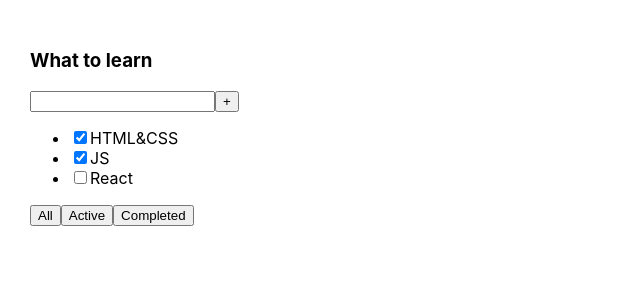
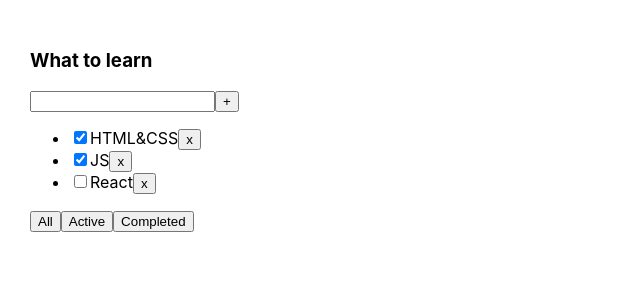
Before and after one commit to julia-lahtina/todolist, a React (Create React App) app: page / in a window 1280 px wide. Shown: the top 300 px of the page, without its empty margins (0-640 px from the left). Built offline with nearby package versions, Linux system fonts and the light colour scheme.

Commit message:
useState, filter

```diff
--- a/src/App.tsx
+++ b/src/App.tsx
@@ -1,4 +1,4 @@
-import React from 'react';
+import React, {useState} from 'react';
 import './App.css';
 import {TodoList} from "./components/TodoList";
 
@@ -12,15 +12,21 @@
 function App() {
     //BLL
     const todoListTitle = "What to learn"
-    const tasks: Array<TaskType> = [
+
+    const [tasks, setTasks] = useState([
         {id: 1, title: "HTML&CSS", isDone: true},
         {id: 2, title: "JS", isDone: true},
         {id: 3, title: "React", isDone: false},
-    ]
+    ])
+
+
+    function removeTask(taskId: number) {
+        setTasks(tasks.filter(task => task.id !== taskId))
+    }
 
     return (
         <div className="App">
-            <TodoList tasks={tasks} todoListTitle={todoListTitle}/>
+            <TodoList tasks={tasks} todoListTitle={todoListTitle} removeTask={removeTask}/>
         </div>
     );
 }
--- a/src/components/Button.tsx
+++ b/src/components/Button.tsx
@@ -6,5 +6,5 @@
 }
 export const Button = ({title, onClickHandler}: ButtonPropsType) => {
 
-    return <button>{title}</button>;
+    return <button onClick={onClickHandler}>{title}</button>;
 };
--- a/src/components/Task.tsx
+++ b/src/components/Task.tsx
@@ -1,14 +1,18 @@
 import React from 'react';
+import {Button} from "./Button";
 
 type TaskPropsType = {
+    taskId: number
     title: string
     isDone: boolean
+    removeTask: (taskId: number) => void
 }
-export const Task = ({title, isDone}: TaskPropsType) => {
+export const Task = ({removeTask, taskId, title, isDone}: TaskPropsType) => {
     return (
         <li>
             <input type="checkbox" checked={isDone}/>
             <span>{title}</span>
+            <Button title={"x"} onClickHandler={()=>removeTask(taskId)}/>
         </li>
     );
 };
--- a/src/components/TasksList.tsx
+++ b/src/components/TasksList.tsx
@@ -5,14 +5,15 @@
 
 type TasksListPropsType = {
     tasks: Array<TaskType>
+    removeTask: (taskId: number) => void
 }
-export const TasksList = ({tasks}: TasksListPropsType) => {
+export const TasksList = ({removeTask, tasks}: TasksListPropsType) => {
 
     const tasksList = <ul>
         {
             tasks.map(task => {
                 return (
-                        <Task key={task.id} title={task.title} isDone={task.isDone}/>
+                        <Task removeTask={removeTask} taskId={task.id} key={task.id} title={task.title} isDone={task.isDone}/>
                 )
             })
         }
--- a/src/components/TodoList.tsx
+++ b/src/components/TodoList.tsx
@@ -7,13 +7,14 @@
 type TodoListPropsType = {
     todoListTitle: string
     tasks: Array<TaskType>
+    removeTask: (taskId: number) => void
 }
-export const TodoList = ({todoListTitle, tasks}: TodoListPropsType) => {
+export const TodoList = ({removeTask, todoListTitle, tasks}: TodoListPropsType) => {
     return (
         <div>
             <TodolistHeader title={todoListTitle}/>
             <AddTaskForm />
-            <TasksList tasks={tasks}/>
+            <TasksList removeTask={removeTask} tasks={tasks}/>
         </div>
     );
 };
```
